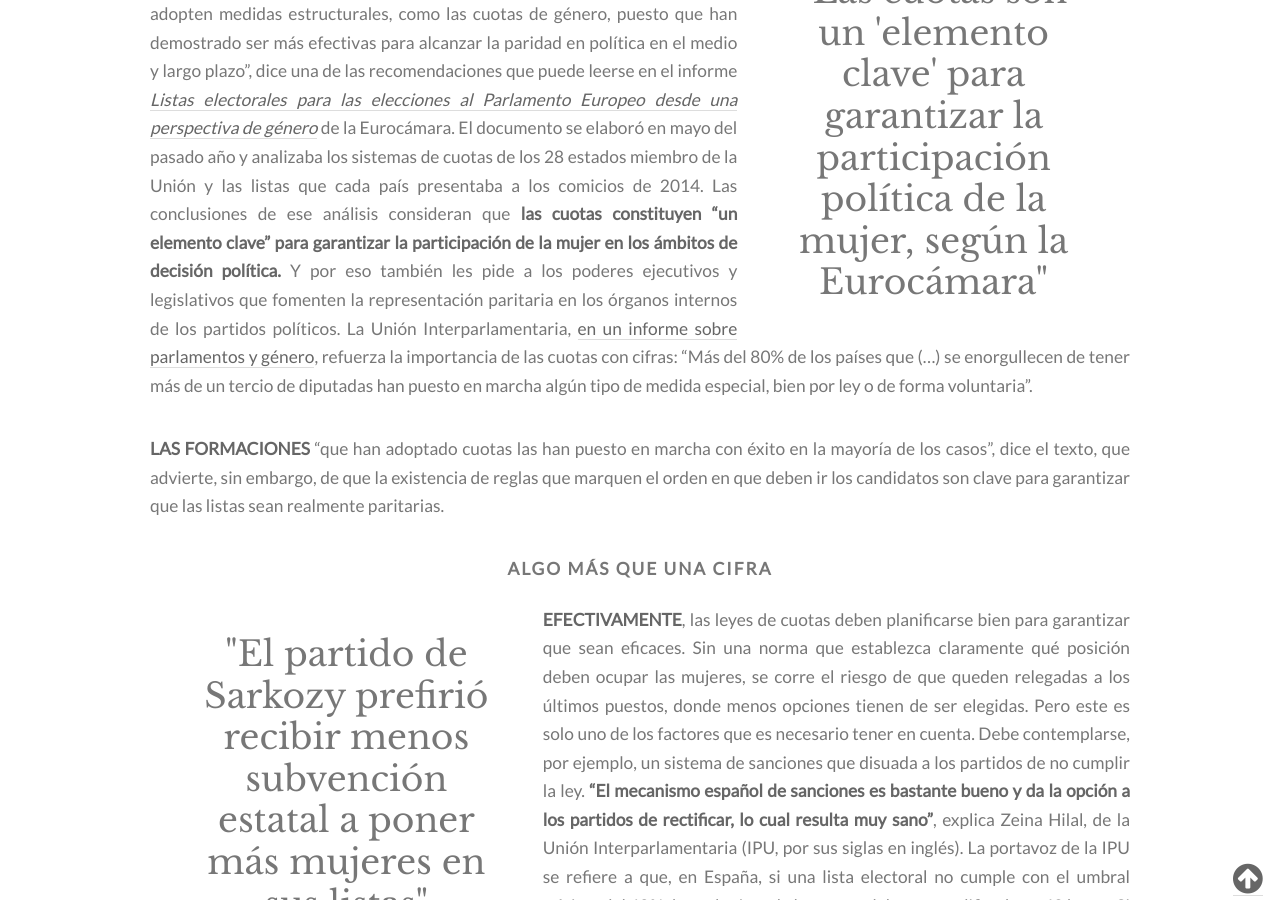
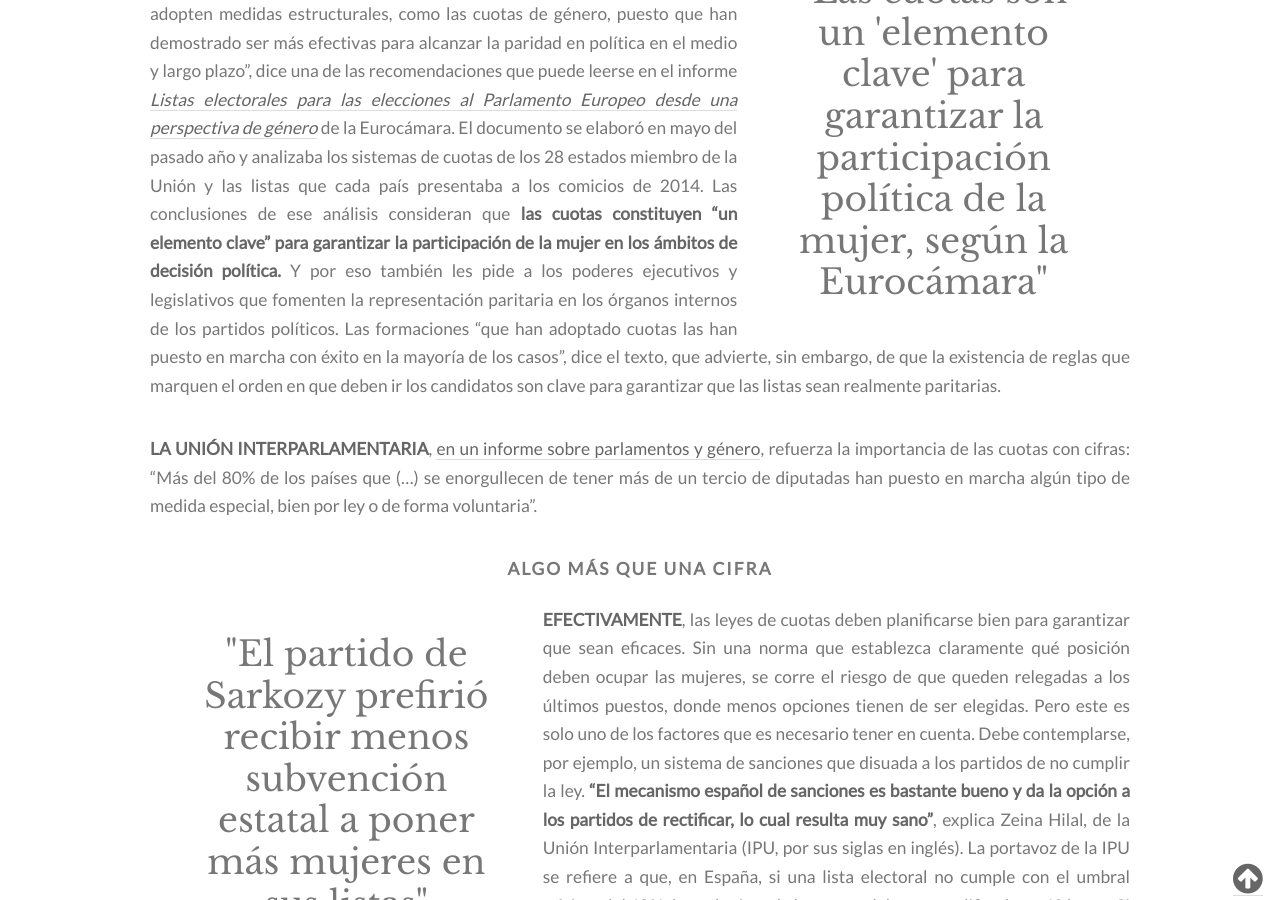
Before and after one commit to medialab-prado/3tpd-mapa-poder-femenino, a Jekyll site: the page built from economia/cuotas.html, in a window 1280 px wide and 900 px high, scrolled down 553 px. Built offline with Jekyll 4.4.1, drawn with Linux system fonts in a browser that asks for light colours.

```diff
--- a/economia/cuotas.html
+++ b/economia/cuotas.html
@@ -45,18 +45,19 @@ section: economia
 				garantizar la participación de la mujer en los ámbitos de decisión
 				política.</strong> Y por eso también les pide a los poderes ejecutivos y
 			legislativos que fomenten la representación paritaria en los órganos
-			internos de los partidos políticos. La Unión Interparlamentaria, <a href="http://www.ipu.org/pdf/publications/gsp11-e.pdf">en
+			internos de los partidos políticos. Las formaciones “que han adoptado cuotas las han puesto en
+			marcha con éxito en la mayoría de los casos”, dice el texto, que
+			advierte, sin embargo, de que la existencia de reglas que marquen el
+			orden en que deben ir los candidatos son clave para garantizar que
+			las listas sean realmente paritarias.
+		</p>
+		<p>
+			<b>LA UNIÓN INTERPARLAMENTARIA</b>, <a href="http://www.ipu.org/pdf/publications/gsp11-e.pdf">en
 			un informe sobre parlamentos y género</a>, refuerza la importancia de las
 			cuotas con cifras: “Más del 80% de los países que (…) se enorgullecen
 			de tener más de un tercio de diputadas han puesto en marcha algún
 			tipo de medida especial, bien por ley o de forma voluntaria”.
 		</p>
-		<p>
-			<b>LAS FORMACIONES</b> “que han adoptado cuotas las han puesto en
-			marcha con éxito en la mayoría de los casos”, dice el texto, que
-			advierte, sin embargo, de que la existencia de reglas que marquen el
-			orden en que deben ir los candidatos son clave para garantizar que
-			las listas sean realmente paritarias.</p>
 		<h3>Algo más que una cifra</h3>
 		<p class="quote left">
 			"El partido de Sarkozy prefirió recibir menos subvención estatal a poner más mujeres en sus listas"
```
